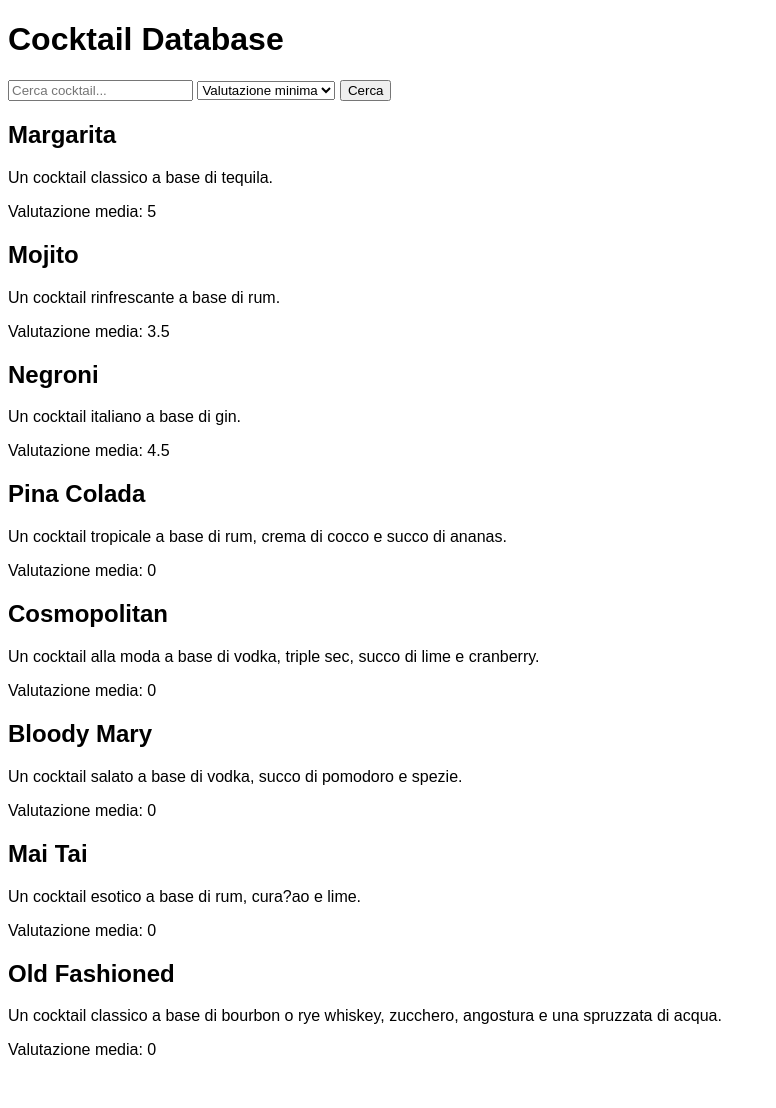
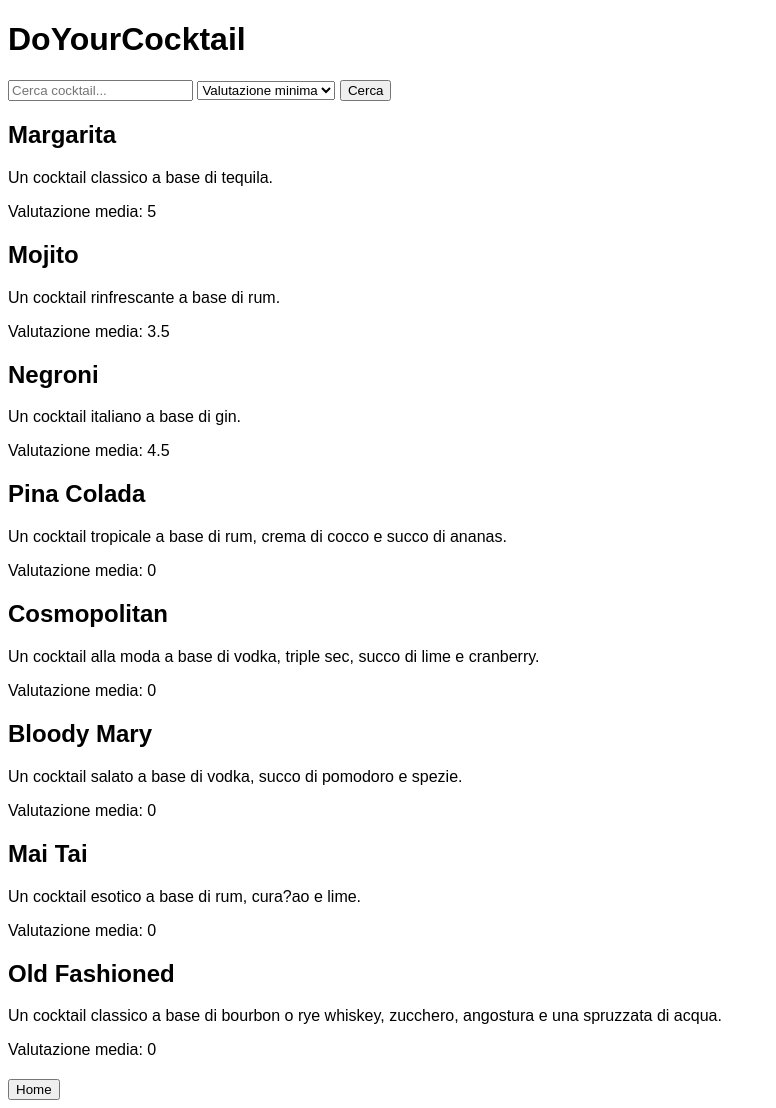
Before and after one commit to MAzzimonti/DoYourCocktail, a PHP site: page /pagina_filtri_ricerca.php in a window 1280 px wide. Shown: the whole page, without its empty margins (0-776 px from the left). Before the commit the page ends 1055 px from the top, so only its background shows below. Run offline with PHP 8.4, Linux system fonts and the light colour scheme; data comes from the database, SQL or seed files in the repository.

Commit message:
pagina ricerca aggiornata con tasto home

```diff
--- a/pagina_filtri_ricerca.php
+++ b/pagina_filtri_ricerca.php
@@ -45,16 +45,17 @@ $result = $stmt->get_result();
 <head>
     <meta charset="UTF-8">
     <meta name="viewport" content="width=device-width, initial-scale=1.0">
-    <title>Cocktail Database</title>
+    <title>DoyourCocktail</title>
     <style>
         body { font-family: Arial, sans-serif; }
         .search-bar { margin-bottom: 20px; }
         .cocktail-list { margin-top: 20px; }
         .cocktail-item { margin-bottom: 10px; }
+        .home-button { margin-top: 20px; }
     </style>
 </head>
 <body>
-    <h1>Cocktail Database</h1>
+    <h1>DoYourCocktail</h1>
     <form method="GET" action="">
         <div class="search-bar">
             <input type="text" name="search" placeholder="Cerca cocktail..." value="<?php echo htmlspecialchars($search); ?>">
@@ -88,5 +89,9 @@ $result = $stmt->get_result();
         $conn->close();
         ?>
     </div>
+
+    <div class="home-button">
+        <a href="home.php"><button>Home</button></a>
+    </div>
 </body>
 </html>
```
